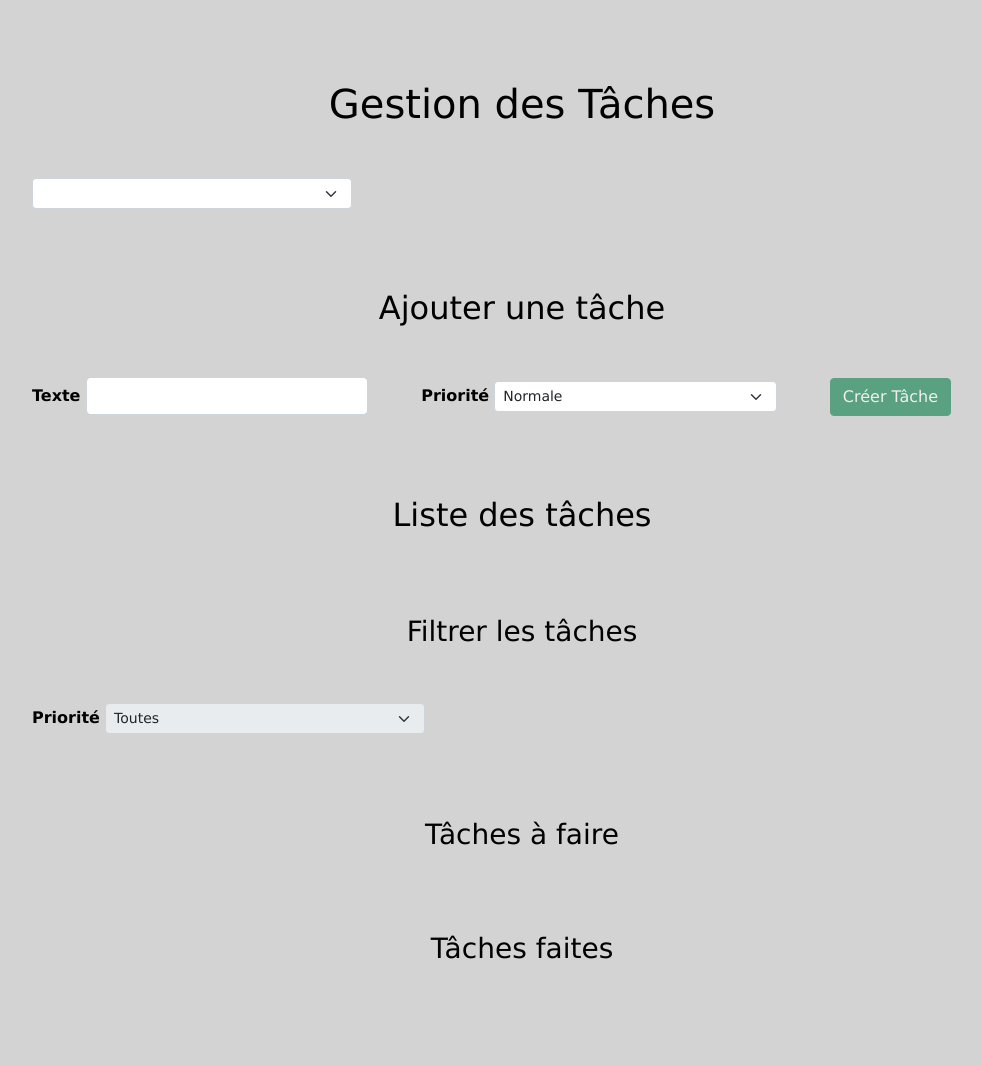
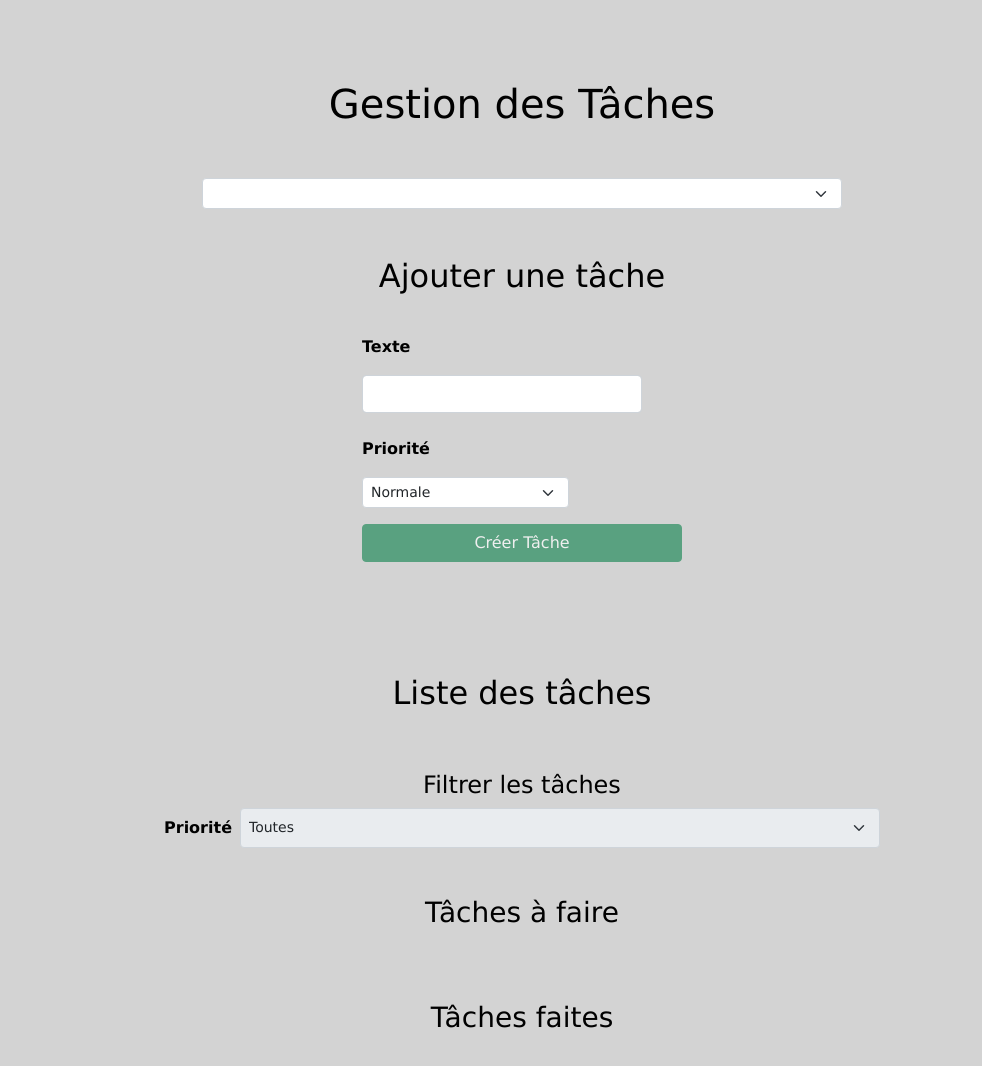
Before and after one commit to jacquesgrana/CDAPHP-TPExamNodeJS-Tasks, a website: page public/home.html in a window 1280 px wide. Shown: the whole page, without its empty margins (118-1100 px from the left). Drawn offline with nearby package versions, Linux system fonts and the light colour scheme; no server answers.

Commit message:
modifs css : passage à flex

```diff
--- a/db/db.json
+++ b/db/db.json
@@ -39,14 +39,14 @@
       "id": "32b034fe-99e5-4329-8521-5c36655e14db",
       "text": "laver la voiture",
       "prio": "URGENTE",
-      "done": true,
+      "done": false,
       "idUtil": "indexUser2"
     },
     {
       "id": "e8cd18b0-d124-46b8-b6ef-fe6e92d6eef8",
       "text": "ranger les chiens",
       "prio": "NORMALE",
-      "done": false,
+      "done": true,
       "idUtil": "indexUser2"
     },
     {
--- a/public/css/style.css
+++ b/public/css/style.css
@@ -47,6 +47,10 @@ body {
     padding: 20px;
   }
 
+  .width-div {
+    width:max-content;
+  }
+
   .nonurgent-color {
     color : green;
   }
--- a/public/home.html
+++ b/public/home.html
@@ -1,5 +1,6 @@
 <!DOCTYPE html>
 <html lang="fr">
+
 <head>
   <meta charset="utf-8">
   <title>Examen Nodejs - Gestion des Tâches</title>
@@ -9,41 +10,51 @@
   <script src="/js/my-script.js" defer></script>
 </head>
 
-  <body>
+<body class="d-flex justify-content-center align-items-center flex-column">
 
 
   <h1 class="text-center margins-y">Gestion des Tâches</h1>
-    <select class="form-select form-select-sm w-25 margins-start" id="select-users" name="select-users">
+  <select class="form-select form-select-sm w-50" id="select-users" name="select-users">
   </select>
-    <h2 class="text-center margins-y">Ajouter une tâche</h2>
-    <form class="my-2 margins-start" id="form-add-task">
-      <label class="form-label font-bold" for="input-text-add">Texte</label>
-      <input class="form-control d-inline w-25" type="text" id="input-text-add" name="input-text-add" />
-      <label class="ms-5 form-label font-bold" for="select-prio-add">Priorité</label>
-      <select class="form-select form-select-sm w-25 d-inline" name="select-prio-add" id="select-prio-add">
+  <h2 class="text-center mt-5 mb-3">Ajouter une tâche</h2>
+  <form class="m-2 w-100 d-flex flex-wrap flex-column justify-content-center align-content-center" id="form-add-task">
+    <div class="width-div">
+      <label class="form-label font-bold pt-2 my-2" for="input-text-add">Texte</label>
+      <input class="form-control d-inline w-100 my-2" type="text" id="input-text-add" name="input-text-add" />
+    </div>
+    <div class="width-div">
+      <label class="form-label font-bold pt-2 my-2" for="select-prio-add">Priorité</label>
+      <select class="form-select form-select-sm w-100 d-inline my-2" name="select-prio-add" id="select-prio-add">
         <option value="NONURGENTE">Non urgente</option>
         <option value="NORMALE">Normale</option>
         <option value="URGENTE">Urgente</option>
         <option value="PRIORITAIRE">Prioritaire</option>
       </select>
-      <button type="button" class="btn btn-success ms-5" onclick="createTask(event)" id="create-task-btn">Créer Tâche</button>
+    </div>
+    <button type="button" class="btn btn-success w-25 my-2" onclick="createTask(event)" id="create-task-btn">Créer
+      Tâche</button>
   </form>
-    <div class="my-2 margins-start margins-end div-edit-task-class" id="div-edit-task"></div>
+  <div
+    class="my-2 div-edit-task-class margins-start margins-end w-75 d-flex flex-column justify-content-center align-items-center flex-wrap"
+    id="div-edit-task"></div>
 
   <h2 class="text-center margins-y">Liste des tâches</h2>
-    <h3 class="text-center margins-y">Filtrer les tâches</h3>
-    <label class="my-2 margins-start form-label font-bold" for="select-prio-filter" disabled>Priorité</label>
-      <select class="form-select form-select-sm w-25 d-inline" name="select-prio-filter" id="select-prio-filter">
+  <h3 class="text-center mt-2 h4">Filtrer les tâches</h3>
+  <div class="w-100 d-flex justify-content-center">
+    <label class="my-2 form-label font-bold" for="select-prio-filter" disabled>Priorité</label>
+    <select class="form-select form-select-sm w-50 d-inline ms-2" name="select-prio-filter" id="select-prio-filter">
       <option value="TOUTES" selected>Toutes</option>
       <option value="NONURGENTE">Non urgente</option>
       <option value="NORMALE">Normale</option>
       <option value="URGENTE">Urgente</option>
       <option value="PRIORITAIRE">Prioritaire</option>
     </select>
-    <h3 class="text-center margins-y">Tâches à faire</h3>
-    <div class="my-2 margins-start margins-end" id="div-tasks-not-done"></div>
-    <h3 class="text-center margins-y">Tâches faites</h3>
-    <div class="my-2 margins-start margins-end" id="div-tasks-done"></div>
+  </div>
+  <h3 class="text-center mt-5 mb-2">Tâches à faire</h3>
+  <div class="my-2 margins-start margins-end w-75" id="div-tasks-not-done"></div>
+  <h3 class="text-center mt-5 mb-2">Tâches faites</h3>
+  <div class="my-2 margins-start margins-end w-75" id="div-tasks-done"></div>
 
 </body>
+
 </html>
--- a/public/js/my-script.js
+++ b/public/js/my-script.js
@@ -2,7 +2,6 @@
 
 let users = [];
 let tasks = [];
-let isFirstCall = true;
 let userId = "empty";
 let taskEdited = {};
 const endPoint = "https://localhost:4443";
@@ -247,18 +246,24 @@ function createTask(event) {
     const divEdit = document.getElementById("div-edit-task");
     const html = `
     <h2 class="text-center mt-2 mb-4">Editer une tâche</h2>
-    <form id="form-edit-task">
+    <form class="d-flex justify-content-center flex-column align-items-start" id="form-edit-task">
+    <div>
       <label class="form-label" for="input-text-edit">Texte :</label>
-      <input class="form-control d-inline w-25" type="text" id="input-text-edit" name="input-text-edit"/>
-      <label class="form-label font-bold" for="select-prio-edit">Priorité</label>
-      <select class="form-select form-select-sm w-25 d-inline" name="select-prio-edit" id="select-prio-edit">
+      <input class="form-control d-inline w-75" type="text" id="input-text-edit" name="input-text-edit"/>
+    </div>
+    <div>
+      <label class="mt-2 form-label font-bold" for="select-prio-edit">Priorité</label>
+      <select class="mt-2 form-select form-select-sm w-50 d-inline" name="select-prio-edit" id="select-prio-edit">
         <option value="NONURGENTE" ` + (task.prio === "NONURGENTE" ? "selected" : "") + `>Non urgente</option>
         <option value="NORMALE" ` + (task.prio === "NORMALE" ? "selected" : "") + `>Normale</option>
         <option value="URGENTE" ` + (task.prio === "URGENTE" ? "selected" : "") + `>Urgente</option>
         <option value="PRIORITAIRE" ` + (task.prio === "PRIORITAIRE" ? "selected" : "") + `>Prioritaire</option>
       </select>
-      <button class="btn btn-success ms-5" type="button" onclick="updateTask(${task.done})" id="edit-task-btn">Modifier Tâche</button>
-      <button class="btn btn-danger ms-2" type="button" onclick="closeEditDiv()" id="edit-task-btn">Annuler</button>
+      </div>
+      <div class="w-100 d-flex justify-content-center">
+      <button class="btn btn-success me-2 mt-2" type="button" onclick="updateTask(${task.done})" id="edit-task-btn">Modifier Tâche</button>
+      <button class="btn btn-danger mt-2" type="button" onclick="closeEditDiv()" id="edit-task-btn">Annuler</button>
+      </div>
     </form>
     `;
     divEdit.innerHTML = html;
```
Lines whose indentation alone changed are shown as unchanged.
